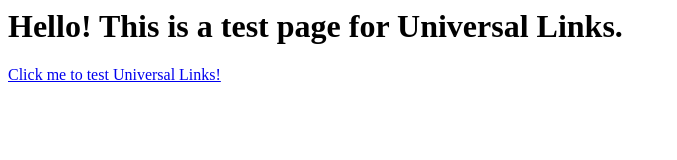
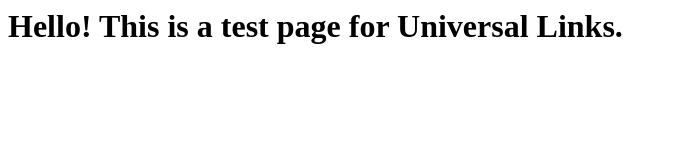
Before and after one commit to juhosarvanco/Universal, a plain HTML site: page index.html in a window 1280 px wide. Shown: the whole page, without its empty margins (0-677 px from the left). Drawn offline with Linux system fonts and the light colour scheme.

Commit message:
Update index.html

```diff
--- a/index.html
+++ b/index.html
@@ -5,6 +5,5 @@
 </head>
 <body>
   <h1>Hello! This is a test page for Universal Links.</h1>
-  <p><a href="https://example.com/test">Click me to test Universal Links!</a></p>
 </body>
 </html>
```
